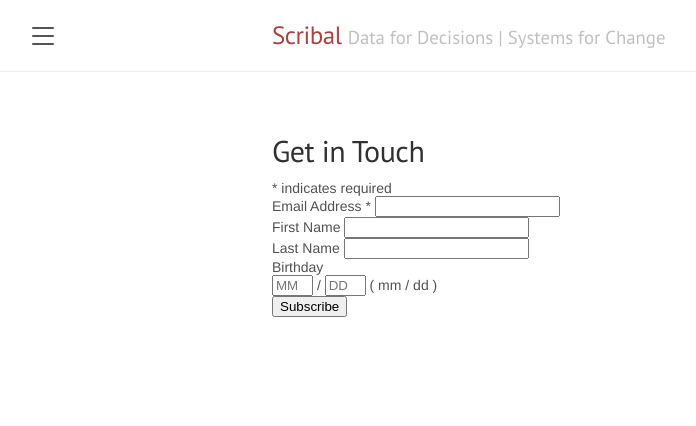
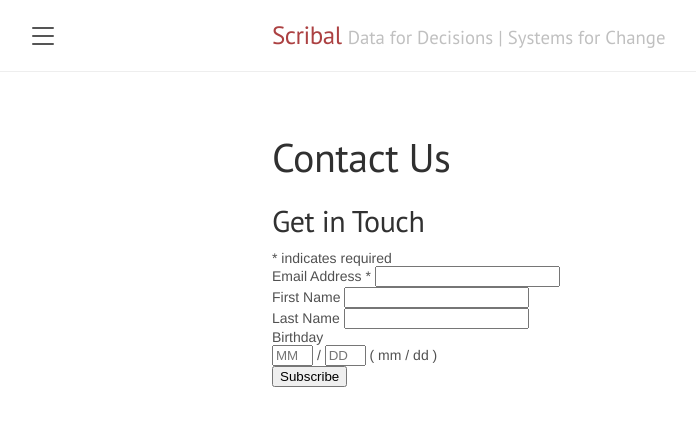
Before and after one commit to scribal-io/lanyon-jh-test, a Jekyll site: the page built from Contact1.md, in a window 1280 px wide. Shown: the top 426 px of the page, without its empty margins (8-704 px from the left). Built offline with Jekyll 4.4.1, drawn with Linux system fonts in a browser that asks for light colours; our own code applies the rules of GitHub Pages for plain Markdown files; comment, search, counter and statistics services are not loaded.

Commit message:
front matter

```diff
--- a/Contact1.md
+++ b/Contact1.md
@@ -1,3 +1,8 @@
+---
+layout: page
+title: Contact Us
+---
+
 <!-- Begin Mailchimp Signup Form -->
 <link href="//cdn-images.mailchimp.com/embedcode/classic-10_7.css" rel="stylesheet" type="text/css">
 <style type="text/css">
```
